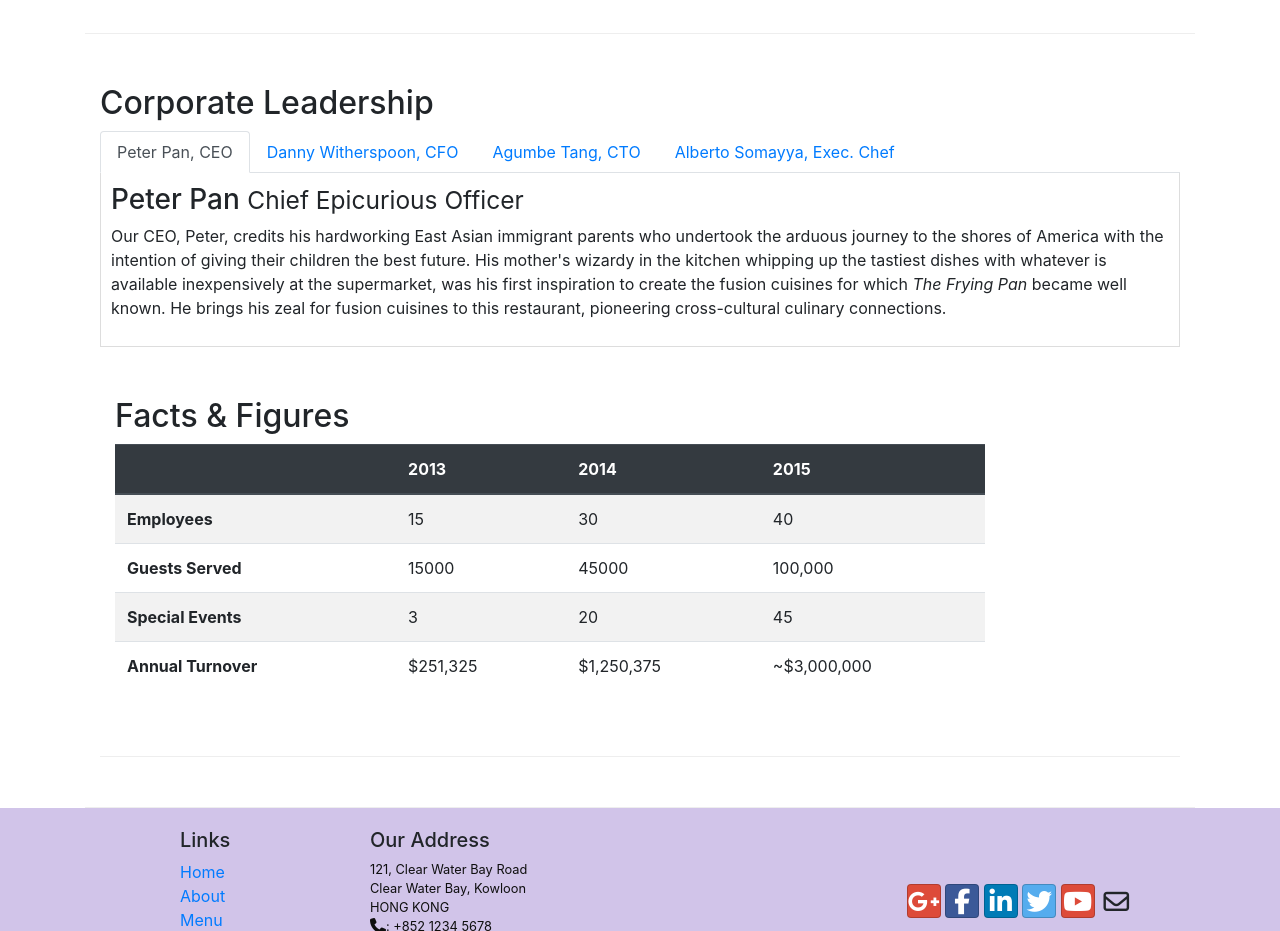
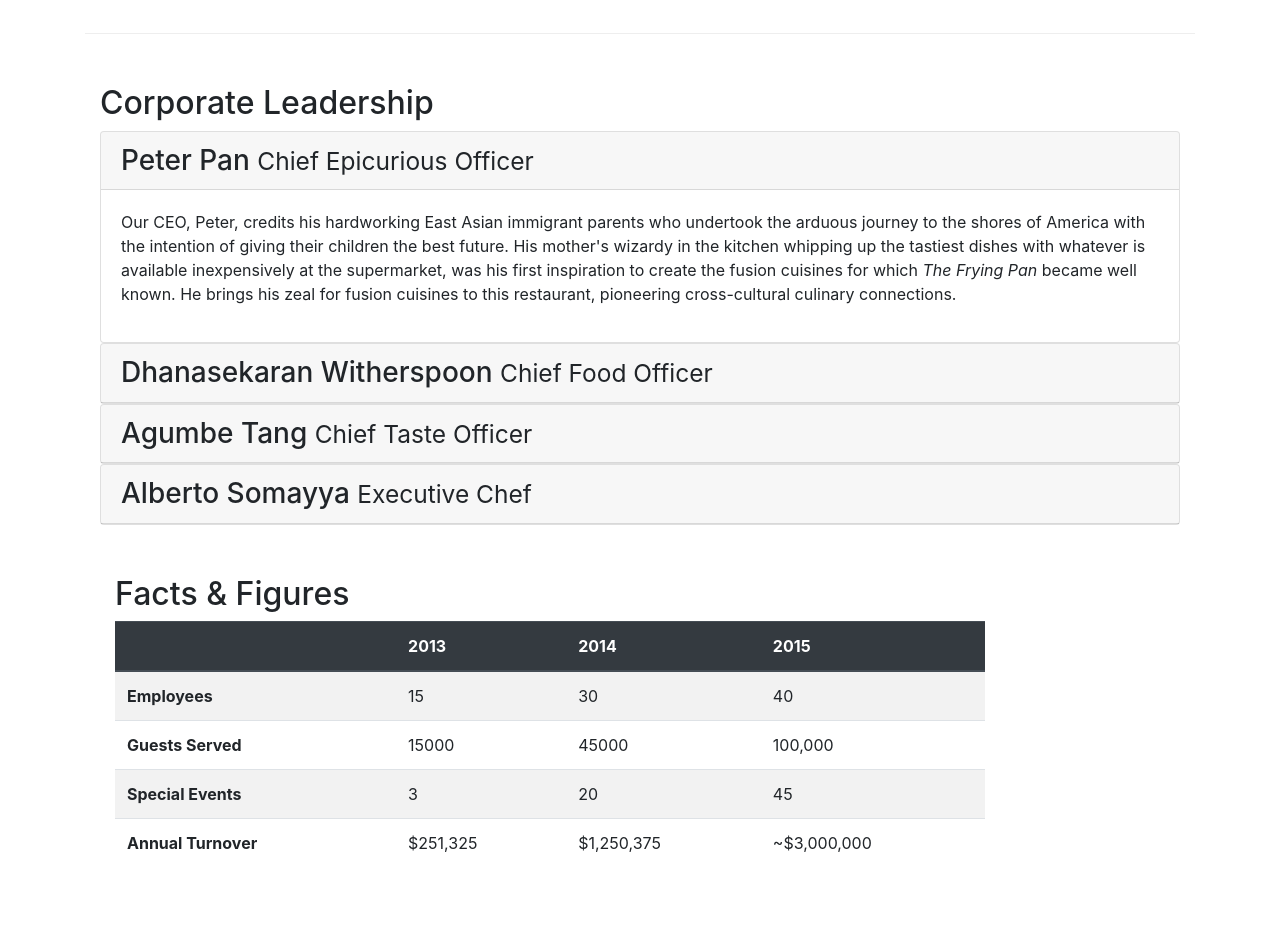
Before and after one commit to harsh-codelab/coursera-bootstrap, a plain HTML site: page aboutus.html in a window 1280 px wide. Shown: the part 940-1871 px from the top of the page. Drawn offline with nearby package versions, Linux system fonts and the light colour scheme.

Commit message:
Accordion

```diff
--- a/aboutus.html
+++ b/aboutus.html
@@ -109,67 +109,112 @@
             <div class="col-12">
                 <h2>Corporate Leadership</h2>
 
-                <ul class="nav nav-tabs">
-                    <li class="nav-item">
-                        <a class="nav-link active" href="#peter" role="tab" data-toggle="tab">Peter Pan, CEO</a>
-                    </li>
-                    <li class="nav-item">
-                        <a class="nav-link" href="#danny" role="tab" data-toggle="tab">Danny Witherspoon, CFO</a>
-                    </li>
-                    <li class="nav-item">
-                        <a class="nav-link" href="#agumbe" role="tab" data-toggle="tab">Agumbe Tang, CTO</a>
-                    </li>
-                    <li class="nav-item">
-                        <a class="nav-link" href="#alberto" role="tab" data-toggle="tab">Alberto Somayya, Exec. Chef</a>
-                    </li>
-                </ul>
-                <div class="tab-content">
-
-                    <div role="tabpanel" class="tab-pane fade show active" id="peter">
-                        <h3>Peter Pan <small>Chief Epicurious Officer</small></h3>
-                        <p class="d-none d-sm-block"> Our CEO, Peter, credits his hardworking East Asian immigrant parents who
-                            undertook the arduous journey to the shores of America with the intention of giving their
+                <div id="accordion">
+                    <div class="card">
+                        <div class="card-header" role="tab" id="peterhead">
+                            <h3 class="mb-0">
+                                <a data-toggle="collapse" data-target="#peter">
+                                    Peter Pan <small>Chief Epicurious Officer</small>
+                                </a>
+                            </h3>
+                        </div>
+                        <div class="collapse show" id="peter" data-parent="#accordion">
+                            <div class="card-body">
+                                <p class="d-none d-sm-block"> Our CEO, Peter, credits his hardworking East Asian
+                                    immigrant parents who
+                                    undertook the arduous journey to the shores of America with the intention of giving
+                                    their
                                     children
-                            the best future. His mother's wizardy in the kitchen whipping up the tastiest dishes with
+                                    the best future. His mother's wizardy in the kitchen whipping up the tastiest dishes
+                                    with
                                     whatever
-                            is available inexpensively at the supermarket, was his first inspiration to create the
+                                    is available inexpensively at the supermarket, was his first inspiration to create
+                                    the
                                     fusion
-                            cuisines for which <em>The Frying Pan</em> became well known. He brings his zeal for fusion
+                                    cuisines for which <em>The Frying Pan</em> became well known. He brings his zeal for
+                                    fusion
                                     cuisines
                                     to this restaurant, pioneering cross-cultural culinary connections. </p>
                             </div>
-
-                    <div role="tabpanel" class="tab-pane fade show" id="danny">
-                        <h3>Dhanasekaran Witherspoon <small>Chief Food Officer</small></h3>
-                        <p class="d-none d-sm-block">Our CFO, Danny, as he is affectionately referred to by his
+                        </div>
+                    </div>
+                    <div class="card">
+                        <div class="card-header" role="tab" id="dannyhead">
+                            <h3 class="mb-0">
+                                <a data-toggle="collapse" data-target="#danny">
+                                    Dhanasekaran Witherspoon <small>Chief Food Officer</small>
+                                </a>
+                            </h3>
+                        </div>
+                        <div class="collapse" id="danny" data-parent="#accordion">
+                            <div class="card-body">
+                                <p class="d-none d-sm-block">Our CFO, Danny, as he is affectionately referred to by
+                                    his
                                     colleagues,
-                            comes from a long established family tradition in farming and produce. His experiences
+                                    comes from a long established family tradition in farming and produce. His
+                                    experiences
                                     growing up on
-                            a farm in the Australian outback gave him great appreciation for varieties of food sources.
+                                    a farm in the Australian outback gave him great appreciation for varieties of
+                                    food sources.
                                     As he
-                            puts it in his own words, <em>Everything that runs, wins, and everything that stays,
+                                    puts it in his own words, <em>Everything that runs, wins, and everything that
+                                        stays,
                                         pays!</em></p>
                             </div>
+                        </div>
+                    </div>
 
-                    <div role="tabpanel" class="tab-pane fade show" id="agumbe">
-                        <h3>Agumbe Tang <small>Chief Taste Officer</small></h3>
-                        <p class="d-none d-sm-block">Blessed with the most discerning gustatory sense, Agumbe, our CTO,
-                            personally ensures that every dish that we serve meets his exacting tastes. Our chefs dread
+                    <div class="card">
+                        <div class="card-header" role="tab" id="agumbehead">
+                            <h3 class="mb-0">
+                                <a data-toggle="collapse" data-target="#agumbe">
+                                    Agumbe Tang <small>Chief Taste Officer</small>
+                                </a>
+                            </h3>
+                        </div>
+                        <div class="collapse" id="agumbe" data-parent="#accordion">
+                            <div class="card-body">
+                                <p class="d-none d-sm-block">Blessed with the most discerning gustatory sense,
+                                    Agumbe, our CTO,
+                                    personally ensures that every dish that we serve meets his exacting tastes.
+                                    Our
+                                    chefs dread
                                     the
-                            tongue lashing that ensues if their dish does not meet his exacting standards. He lives by
+                                    tongue lashing that ensues if their dish does not meet his exacting
+                                    standards.
+                                    He lives by
                                     his
                                     motto, <em>You click only if you survive my lick.</em></p>
                             </div>
+                        </div>
+                    </div>
 
-                    <div role="tabpanel" class="tab-pane fade show" id="alberto">
-                        <h3>Alberto Somayya <small>Executive Chef</small></h3>
-                        <p class="d-none d-sm-block">Award winning three-star Michelin chef with wide International
+                    <div class="card">
+                        <div class="card-header" role="tab" id="albertohead">
+                            <h3 class="mb-0">
+                                <a data-toggle="collapse" data-target="#alberto">
+                                    Alberto Somayya <small>Executive Chef</small>
+                                </a>
+                            </h3>
+                        </div>
+                        <div class="collapse" id="alberto" data-parent="#accordion">
+                            <div class="card-body">
+                                <p class="d-none d-sm-block">Award winning three-star Michelin chef with
+                                    wide
+                                    International
                                     experience
-                            having worked closely with whos-who in the culinary world, he specializes in creating
+                                    having worked closely with whos-who in the culinary world, he
+                                    specializes in
+                                    creating
                                     mouthwatering
-                            Indo-Italian fusion experiences. He says, <em>Put together the cuisines from the two
+                                    Indo-Italian fusion experiences. He says, <em>Put together the cuisines
+                                        from the
+                                        two
                                         craziest
                                         cultures, and you get a winning hit! Amma Mia!</em></p>
+                            </div>
+
+                        </div>
                     </div>
 
 
```
Lines whose indentation alone changed are shown as unchanged.
